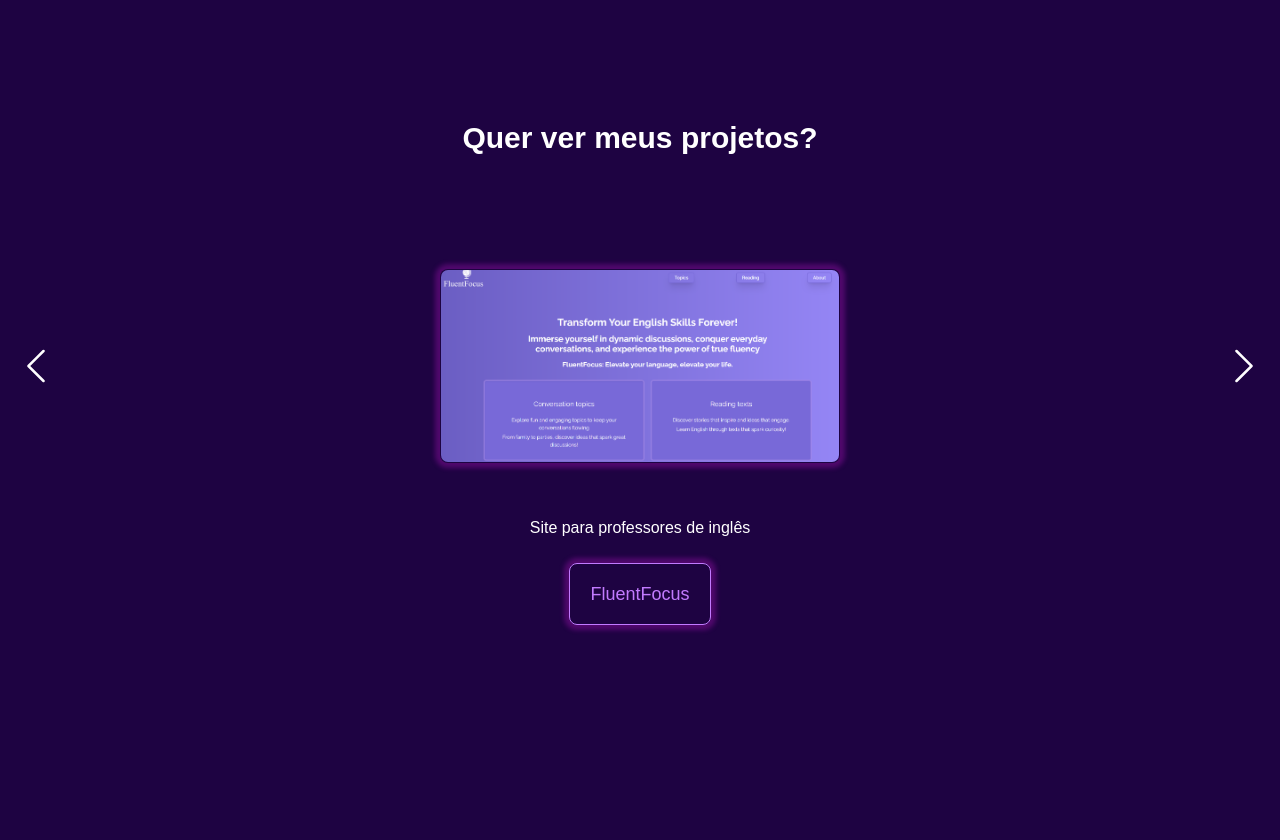
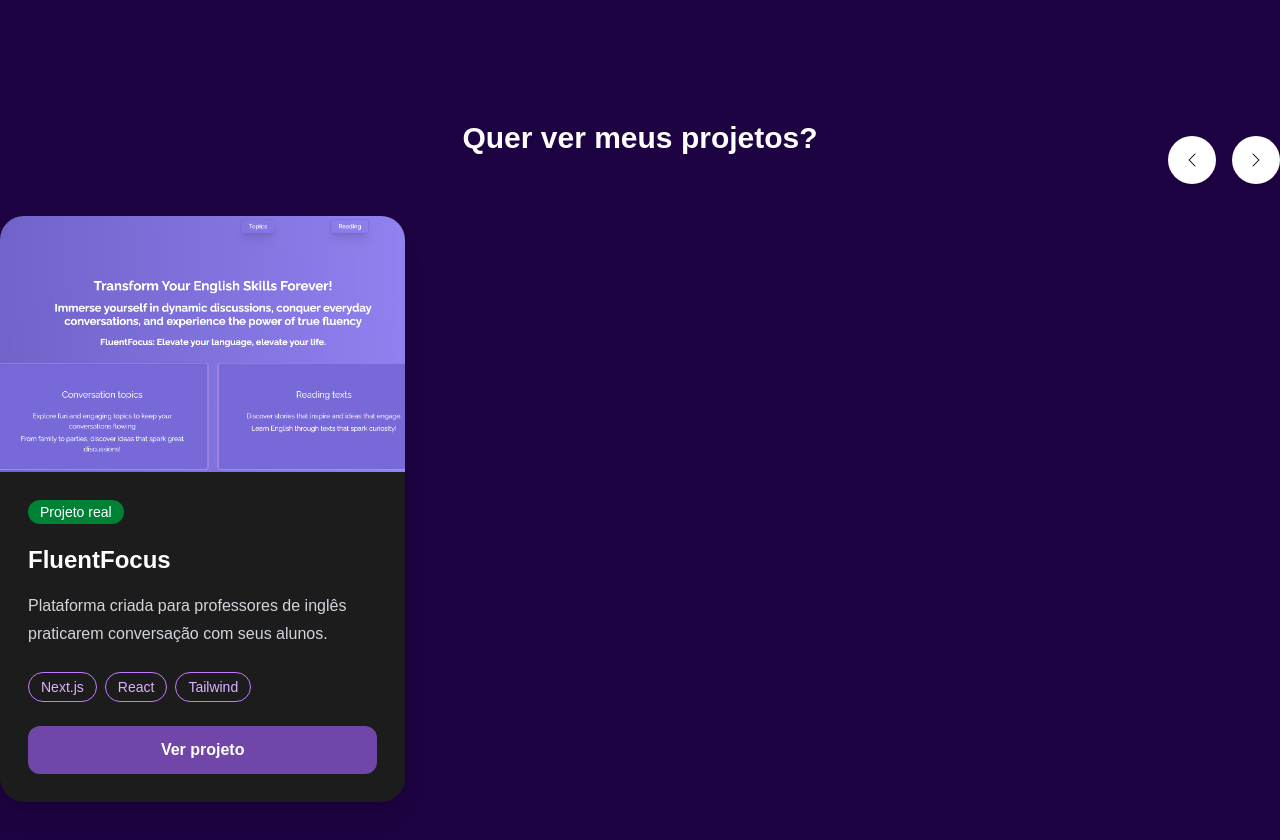
Before and after one commit to luckfer7/lucaswebsites, a Next.js app: page / in a window 1280 px wide. Shown: the part 3200-4040 px from the top of the page. Built offline with nearby package versions, Linux system fonts and the light colour scheme.

Commit message:
parte dos projetos pronta

```diff
--- a/src/componentes/Carousel/ProjectsCarouse.jsx
+++ b/src/componentes/Carousel/ProjectsCarouse.jsx
@@ -13,68 +13,184 @@
 export default function CarrosselProjetos() {
 
   const projetos = [
-    { id: 1, imagem: '/fluentfocus-img.png', titulo: 'FluentFocus', url: 'https://fluentfocus.vercel.app/', descricao: 'Site para professores de inglês' },
-    { id: 2, imagem: '/landing page-img.png', titulo: 'Landing Page', url: 'https://travel-website-landing-page-sigma.vercel.app/', descricao: 'Landing page para agência de viagem' },
-    //   { id: 3, imagem: '/projeto3.png', titulo: 'Projeto 3' },
+    {
+            id:1,
+            imagem:"/fluentfocus-img.png",
+            titulo:"FluentFocus",
+            tipo:"Projeto real",
+            descricao:"Plataforma criada para professores de inglês praticarem conversação com seus alunos.",
+            tecnologias:["Next.js","React","Tailwind"],
+            url:"https://fluentfocus.vercel.app/"
+        },
+
+        // {
+        //     id:2,
+        //     imagem:"/odonto.png",
+        //     titulo:"Odonto Prime",
+        //     tipo:"Projeto conceitual",
+        //     descricao:"Site institucional para clínica odontológica com foco em agendamento de consultas.",
+        //     tecnologias:["Next.js","Tailwind"],
+        //     url:"#"
+        // },
+
+        // {
+        //     id:3,
+        //     imagem:"/advocacia.png",
+        //     titulo:"Silva Advogados",
+        //     tipo:"Projeto conceitual",
+        //     descricao:"Landing page para escritório de advocacia focada em captação de clientes.",
+        //     tecnologias:["Next.js","Tailwind"],
+        //     url:"#"
+        // },
+
+        // {
+        //     id:4,
+        //     imagem:"/academia.png",
+        //     titulo:"Power Gym",
+        //     tipo:"Projeto conceitual",
+        //     descricao:"Landing page para academia com planos, professores e formulário de matrícula.",
+        //     tecnologias:["Next.js","Tailwind"],
+        //     url:"#"
+        // }
   ];
 
-  const [indiceAtual, setIndiceAtual] = useState(0)
+   const [inicio,setInicio]=useState(0)
 
-  const proximo = () => {
-    setIndiceAtual((prev) => (prev + 1) % projetos.length)
+    const mostrar=3
+
+    const anterior=()=>{
+
+        if(inicio===0){
+
+            setInicio(projetos.length-mostrar)
+
+        }else{
+
+            setInicio(inicio-1)
+
         }
 
-  const anterior = () => {
-    setIndiceAtual((prev) => (prev - 1 + projetos.length) % projetos.length)
     }
 
-  return (
-    <div className="flex flex-col items-center justify-center">
-      <div className= 'relative w-full h-[300px] overflow-hidden  flex items-center justify-center' >
-          {projetos.map((projeto, index) => (
+    const proximo=()=>{
+
+        if(inicio>=projetos.length-mostrar){
+
+            setInicio(0)
+
+        }else{
+
+            setInicio(inicio+1)
+
+        }
+
+    }
+
+  return(
+
+        <div className="relative">
+
+            <div className="absolute -top-20 right-0 flex gap-4">
+
+                <button
+                onClick={anterior}
+                className="w-12 h-12 rounded-full bg-white text-black flex justify-center items-center shadow hover:scale-110 duration-300 cursor-pointer">
+
+                    <BsChevronLeft/>
+
+                </button>
+
+                <button
+                onClick={proximo}
+                className="w-12 h-12 rounded-full bg-white text-black flex justify-center items-center shadow hover:scale-110 duration-300 cursor-pointer">
+
+                    <BsChevronRight/>
+
+                </button>
+
+            </div>
+
+            <div className="grid lg:grid-cols-3 gap-8">
+
+                {projetos
+                .slice(inicio,inicio+mostrar)
+                .map((projeto)=>(
+
+                    <Link
+                    href={projeto.url}
+                    target="_blank"
+                    key={projeto.id}
+                    className="bg-[#1c1c1c] rounded-3xl overflow-hidden shadow-xl hover:-translate-y-3 duration-300">
+
+                        <div className="overflow-hidden">
+
                             <Image
-              key={projeto.id}
+                            src={projeto.imagem}
+                            width={700}
+                            height={450}
                             alt={projeto.titulo}
-              src={projeto.imagem}
-              width={400}
-              height={400}
-              className={`absolute transition-opacity duration-500 border-1
-                 rounded-lg shadow-[0_0_5px_5px_rgba(235,24,239,0.25)] object-cover ${
-                index === indiceAtual ? 'opacity-100 z-10' : 'opacity-0 z-0'
-              }`}
-            />
+                            className="w-full h-64 object-cover hover:scale-105 duration-500"/>
+
+                        </div>
+
+                        <div className="p-7">
+
+                            <span className={`text-sm font-medium px-3 py-1 rounded-full
+
+                            ${projeto.tipo==="Projeto real"
+                            ?"bg-green-700"
+                            :"bg-purple-700"}
+
+                            `}>
+
+                                {projeto.tipo}
+
+                            </span>
+
+                            <h3 className="text-2xl font-bold mt-5 mb-4">
+
+                                {projeto.titulo}
+
+                            </h3>
+
+                            <p className="text-gray-300 leading-7 mb-6">
+
+                                {projeto.descricao}
+
+                            </p>
+
+                            <div className="flex flex-wrap gap-2 mb-6">
+
+                                {projeto.tecnologias.map((tech)=>(
+                                    <span
+                                    key={tech}
+                                    className="border border-purple-400 text-purple-300 rounded-full px-3 py-1 text-sm">
+
+                                        {tech}
+
+                                    </span>
+                                ))}
+
+                            </div>
+
+                            <button
+                            className="w-full bg-[#7046a8] hover:bg-[#8f65c8] rounded-xl py-3 font-semibold cursor-pointer">
+
+                                {projeto.tipo==="Projeto real"
+                                ?"Ver projeto"
+                                :"Ver conceito"}
+
+                            </button>
+
+                        </div>
+
+                    </Link>
 
                 ))}
 
-           <div className="absolute top-1/2 left-0 right-0 flex justify-between px-4 -translate-y-1/2 z-20  " >
-              <button
-                className=' cursor-pointer '
-                onClick={anterior} >
-                  <BsChevronLeft size={40} />
-              </button>
-              <button
-                className=' cursor-pointer '
-                onClick={proximo} >
-                  <BsChevronRight size={40} />
-              </button>
-            </div>
-        </div>
-
-        <div className='mb-6' >
-          <h4>{projetos[indiceAtual].descricao}</h4>
-        </div>
-
-        <div className=' mt-4' >
-              <Link
-                className="text-purple-400 border-1
-                 shadow-[0_0_5px_5px_rgba(235,24,239,0.25)] rounded-lg p-5 text-lg font-medium "
-                href={projetos[indiceAtual].url} target="_blank" rel="noopener noreferrer">
-                {projetos[indiceAtual].titulo}
-              </Link>
             </div>
 
         </div>
 
-
     )
 }
```
Lines whose indentation alone changed are shown as unchanged.
